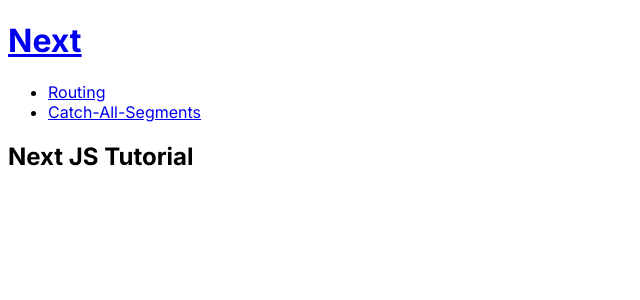
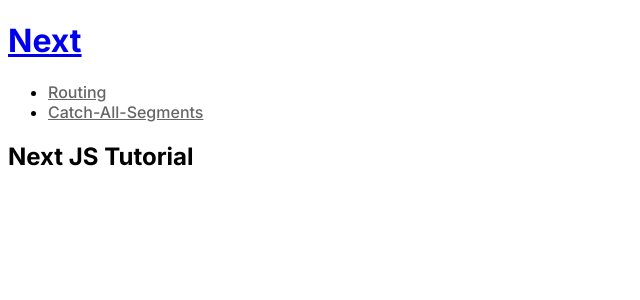
Before and after one commit to colorlessdia/next-practice, a Next.js app: page / in a window 1280 px wide. Shown: the top 300 px of the page, without its empty margins (0-640 px from the left). Built offline with nearby package versions, Linux system fonts and the light colour scheme.

Commit message:
[feat] GNB active link

```diff
--- a/src/components/Header/GNB/LinkItem/LinkItem.tsx
+++ b/src/components/Header/GNB/LinkItem/LinkItem.tsx
@@ -1,14 +1,32 @@
-import { GNBLinkItem } from "@/types/GNBType";
-import Link from "next/link";
+'use client';
+
+import { usePathname } from 'next/navigation';
+import { GNBLinkItem } from '@/types/GNBType';
+import Link from 'next/link';
 
 type LinkItemProps = {
   link: GNBLinkItem;
 };
 
 const LinkItem = ({ link }: LinkItemProps) => {
+  const pathname = usePathname();
+  const isActive = pathname === link.href ? true : false;
+
   return (
-    <li key={link.href}>
-      <Link href={link.href}>{link.title}</Link>
+    <li
+      key={link.href}
+      style={{
+        fontWeight: isActive ? 700 : 500,
+      }}
+    >
+      <Link
+        href={link.href}
+        style={{
+          color: isActive ? '#333' : '#666',
+        }}
+      >
+        {link.title}
+      </Link>
     </li>
   );
 };
```
